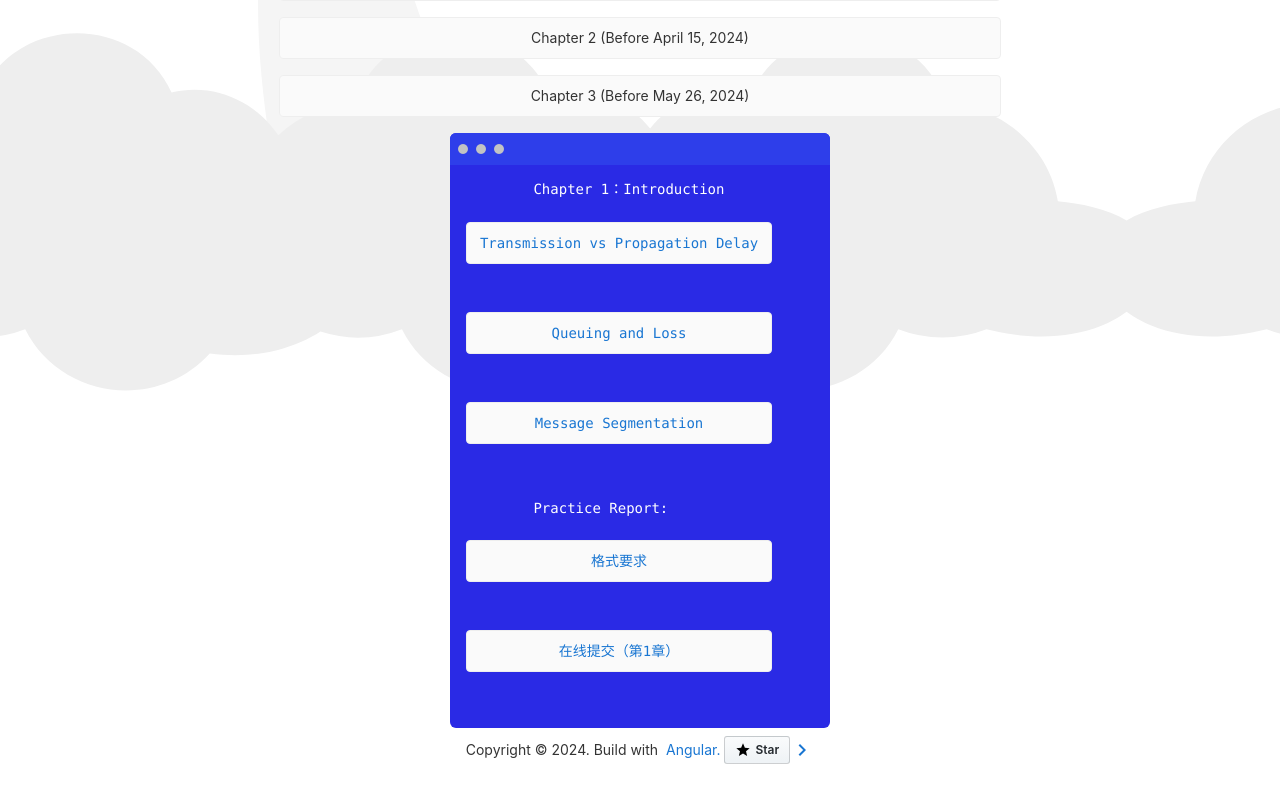
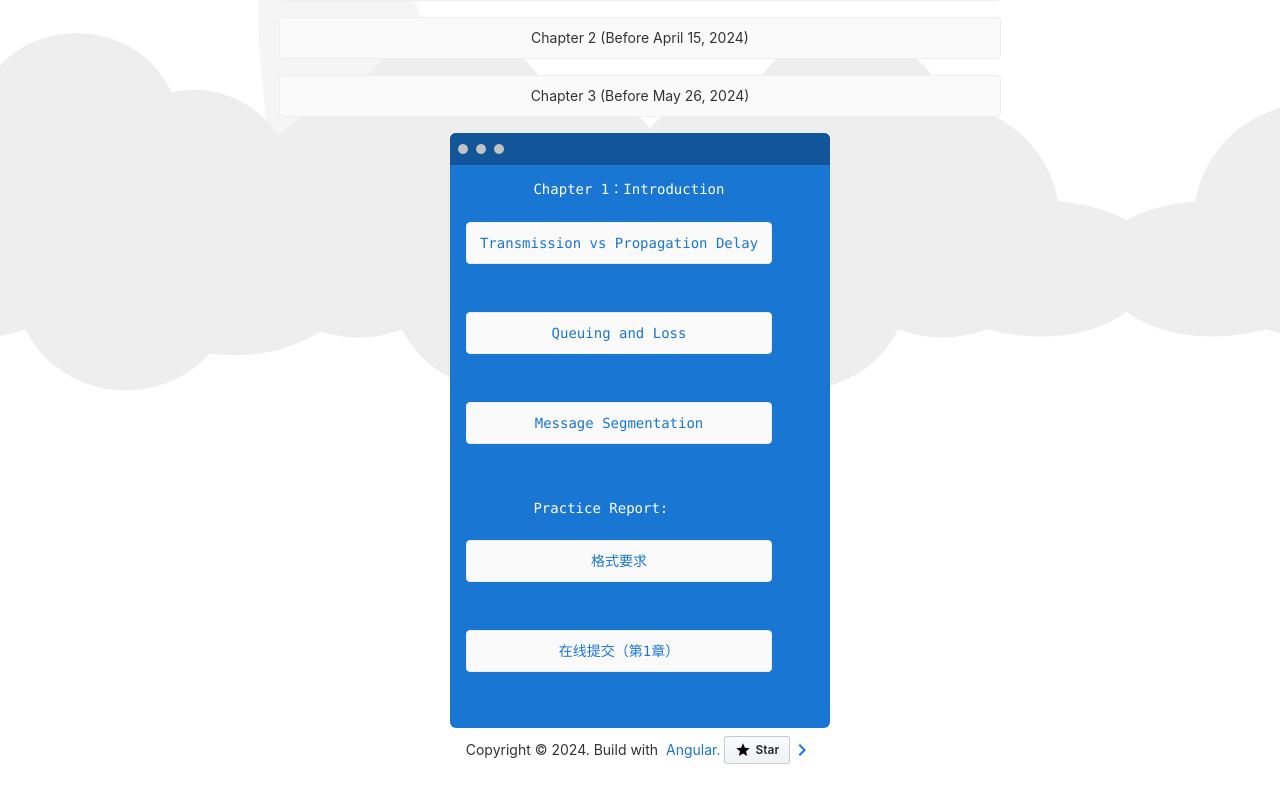
Before and after one commit to walkman617/cn-angular-app, an Angular app: page / in a window 1280 px wide. Shown: the part 505-1301 px from the top of the page. Built offline with nearby package versions, Linux system fonts and the light colour scheme.

Commit message:
Update app.component.html

```diff
--- a/src/app/app.component.html
+++ b/src/app/app.component.html
@@ -181,7 +181,7 @@
     padding-top: 45px;
     margin-top: 8px;
     overflow: hidden;
-    background-color: rgb(42, 42, 229);
+    background-color: #1976d2;
   }
 
   .terminal::before {
@@ -190,7 +190,7 @@
     top: 0;
     left: 0;
     height: 4px;
-    background: rgb(46, 62, 234);
+    background: #125699;
     color: #c2c3c4;
     width: 100%;
     font-size: 2rem;
```
